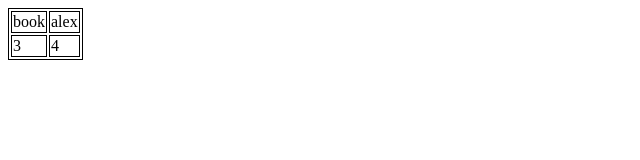
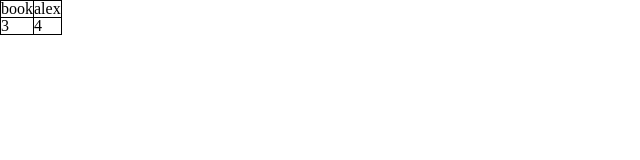
Before and after one commit to alexkozlovm/js-projects, a plain HTML site: page index.html in a window 1280 px wide. Shown: the whole page, without its empty margins (0-640 px from the left). Drawn offline with Linux system fonts and the light colour scheme.

Commit message:
added css reset

```diff
--- a/style.css
+++ b/style.css
@@ -1,3 +1,54 @@
+/* Full Reset */
+html, body, div, span, applet, object, iframe,
+h1, h2, h3, h4, h5, h6, p, blockquote, pre,
+a, abbr, acronym, address, big, cite, code,
+del, dfn, em, img, ins, kbd, q, s, samp,
+small, strike, strong, sub, sup, tt, var,
+b, u, i, center,
+dl, dt, dd, ol, ul, li,
+fieldset, form, label, legend,
+table, caption, tbody, tfoot, thead, tr, th, td,
+article, aside, canvas, details, embed,
+figure, figcaption, footer, header, hgroup,
+menu, nav, output, ruby, section, summary,
+time, mark, audio, video {
+	margin: 0;
+	padding: 0;
+	border: 0;
+	font-size: 100%;
+	font: inherit;
+	vertical-align: baseline;
+}
+/* HTML5 display-role reset for older browsers */
+article, aside, details, figcaption, figure,
+footer, header, hgroup, menu, nav, section {
+	display: block;
+}
+body {
+	line-height: 1;
+}
+ol, ul {
+	list-style: none;
+}
+blockquote, q {
+	quotes: none;
+}
+blockquote:before, blockquote:after,
+q:before, q:after {
+	content: '';
+	content: none;
+}
+table {
+	border-collapse: collapse;
+	border-spacing: 0;
+}
+
+
+
+
+
+
+
 tr {
     border: 1px;
     border-color: black;
```
